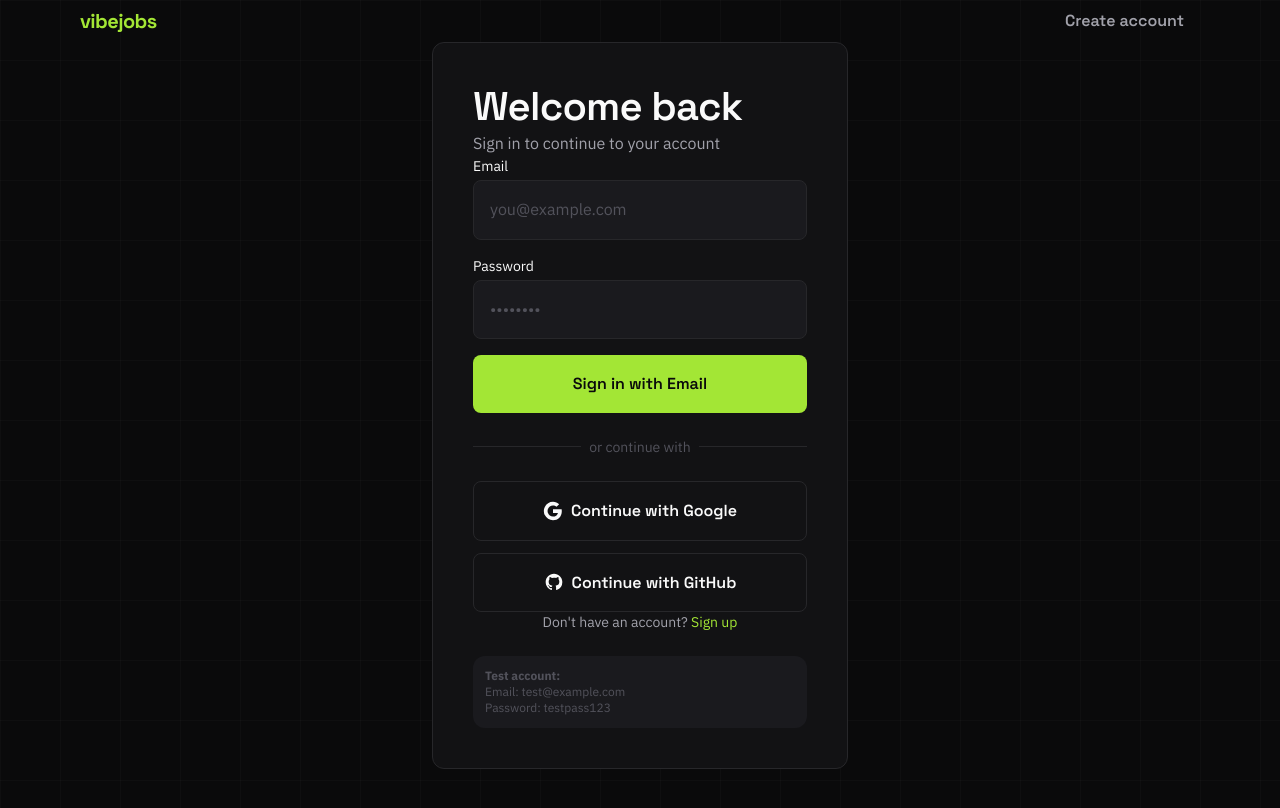
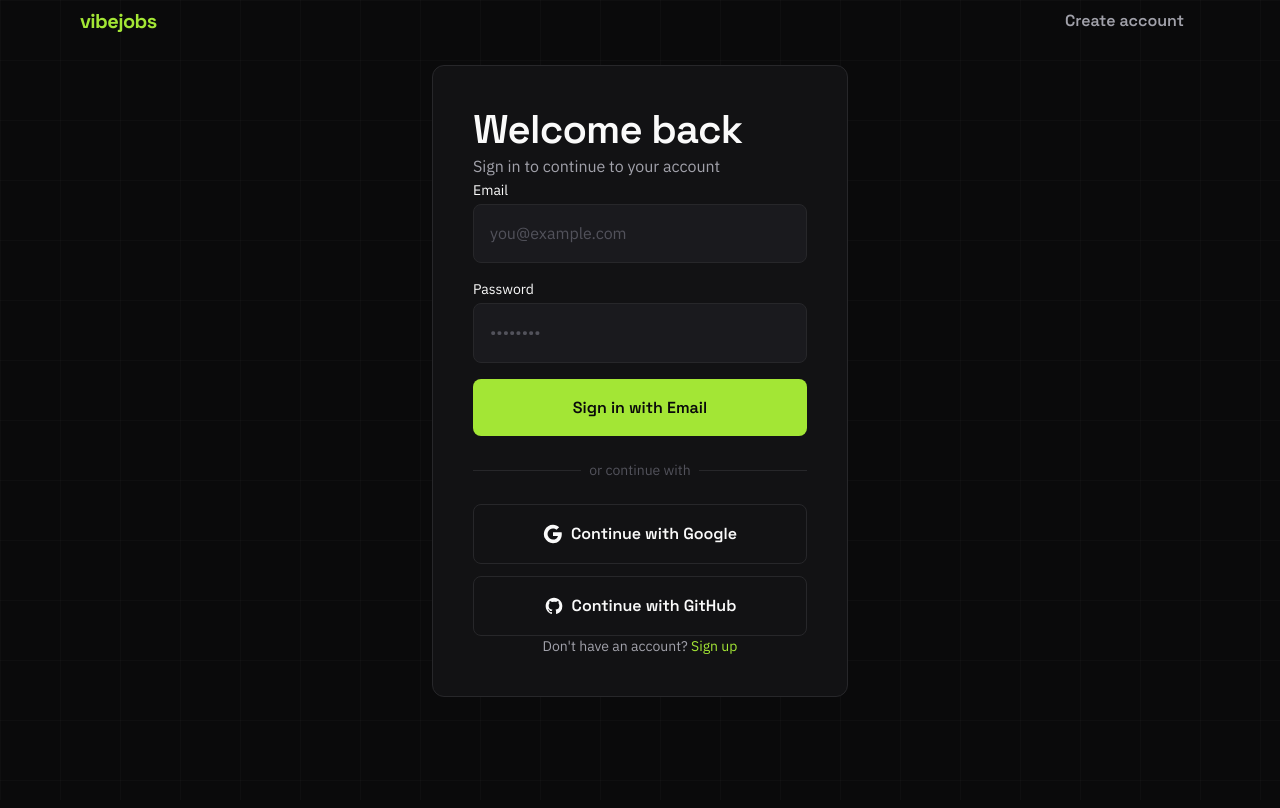
Before and after one commit to neonwatty/vibe-jobs, a Next.js app in the folder app-next/: page /login in a window 1280 px wide. Shown: the top 808 px of the page. Built offline with nearby package versions, Linux system fonts and the light colour scheme; no server answers.

Commit message:
fix: remove misleading test account credentials from login page (#4)

```diff
--- a/app-next/app/login/page.tsx
+++ b/app-next/app/login/page.tsx
@@ -127,15 +127,6 @@ export default function LoginPage() {
                 Sign up
               </Link>
             </p>
-
-            {/* Dev hint for test accounts */}
-            {process.env.NODE_ENV === 'development' && (
-              <div className="mt-6 p-3 rounded-lg bg-[var(--color-bg-tertiary)] text-xs text-[var(--color-text-muted)]">
-                <strong>Test account:</strong><br />
-                Email: test@example.com<br />
-                Password: testpass123
-              </div>
-            )}
           </div>
         </div>
       </main>
```
